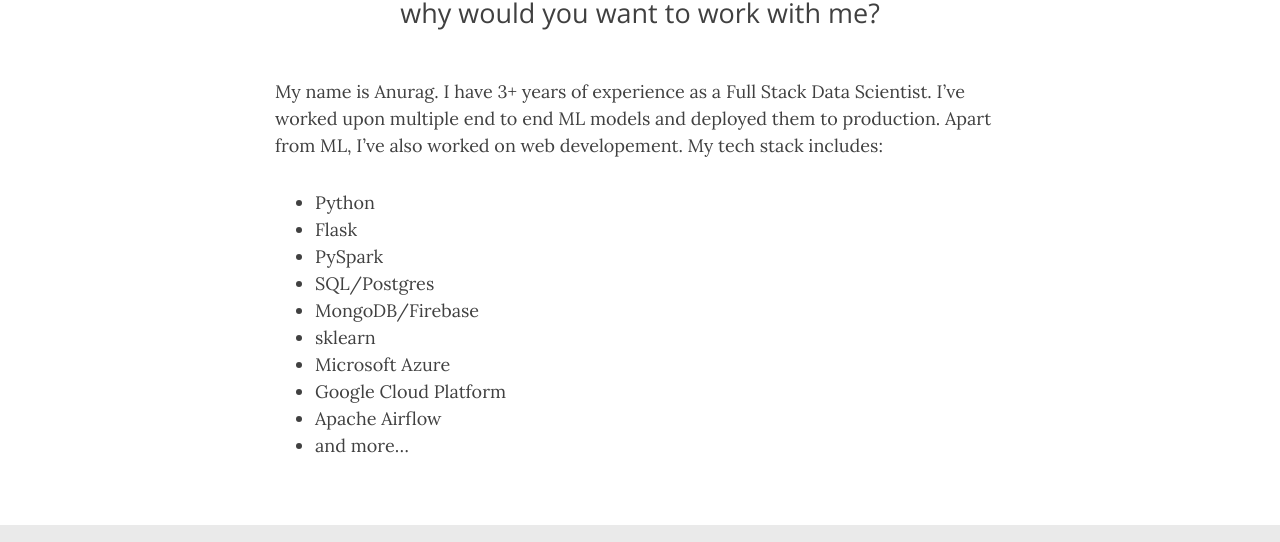
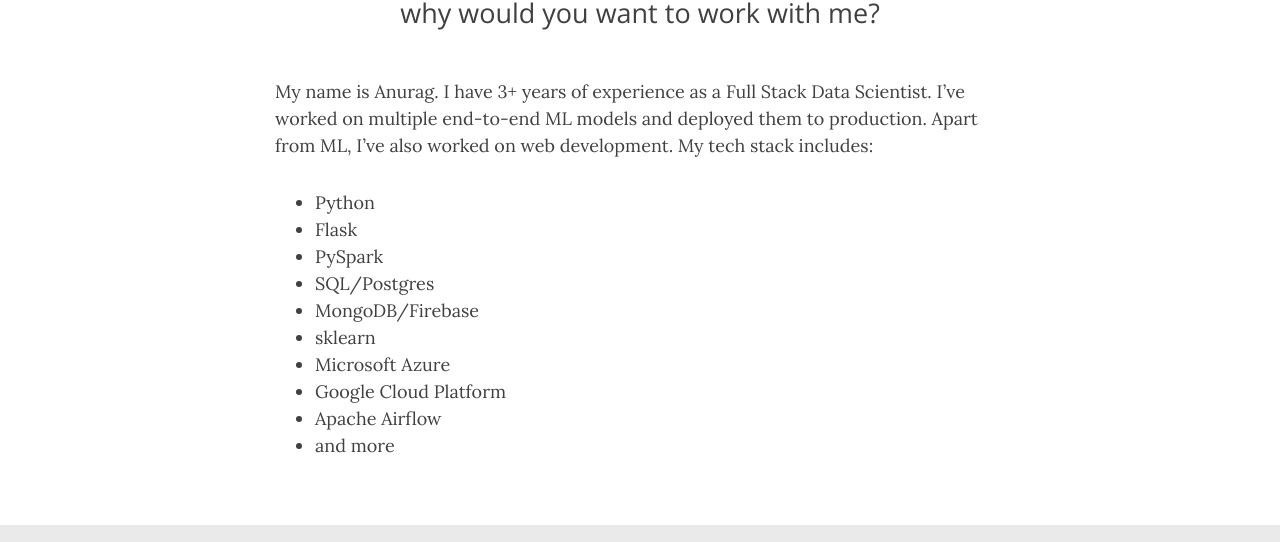
Before and after one commit to anu0012/devtales.github.io, a Jekyll site: the page built from aboutme.md, in a window 1280 px wide and 1015 px high. Shown: the part 256-798 px from the top of the window. Built offline with Jekyll 4.4.1, drawn with Linux system fonts in a browser that asks for light colours; nearby versions of some CDN libraries; comment, search, counter and statistics services are not loaded.

Commit message:
fixed grammatical mistakes

```diff
--- a/aboutme.md
+++ b/aboutme.md
@@ -4,7 +4,7 @@
 subtitle: why would you want to work with me?
 ---
 
-My name is Anurag. I have 3+ years of experience as a Full Stack Data Scientist. I've worked upon multiple end to end ML models and deployed them to production. Apart from ML, I've also worked on web developement. My tech stack includes:
+My name is Anurag. I have 3+ years of experience as a Full Stack Data Scientist. I've worked on multiple end-to-end ML models and deployed them to production. Apart from ML, I've also worked on web development. My tech stack includes:
 
 - Python
 - Flask
@@ -15,4 +15,4 @@
 - Microsoft Azure
 - Google Cloud Platform
 - Apache Airflow
-- and more...
+- and more
```
